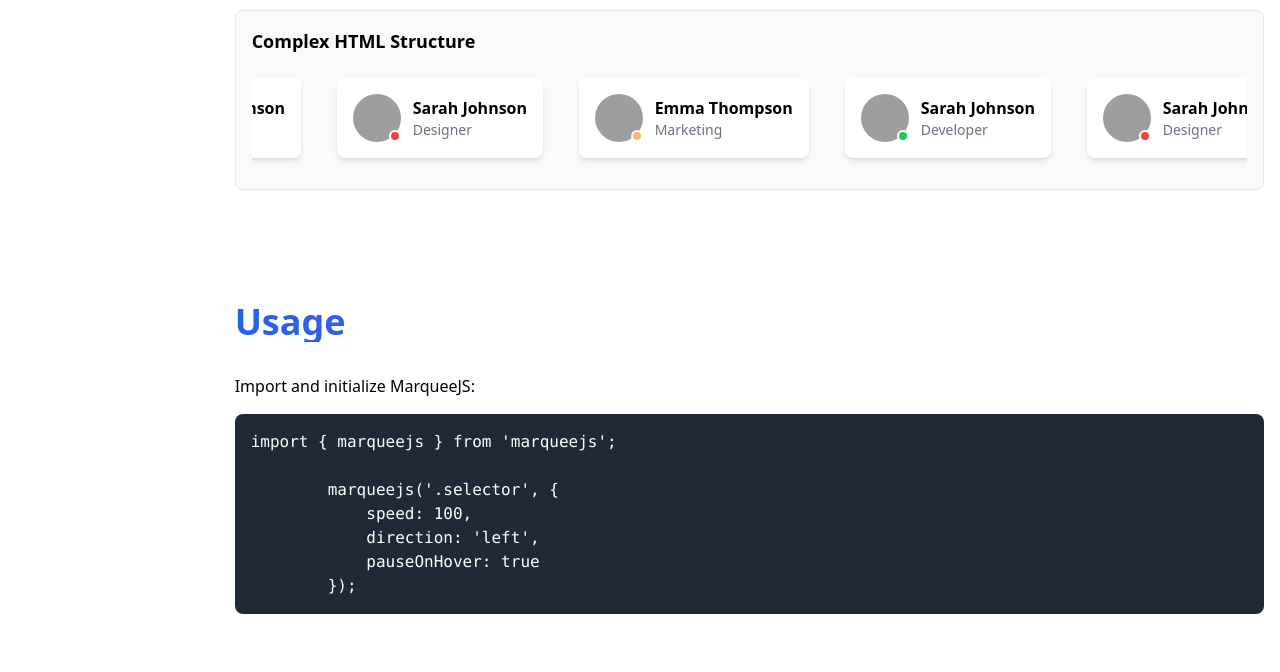
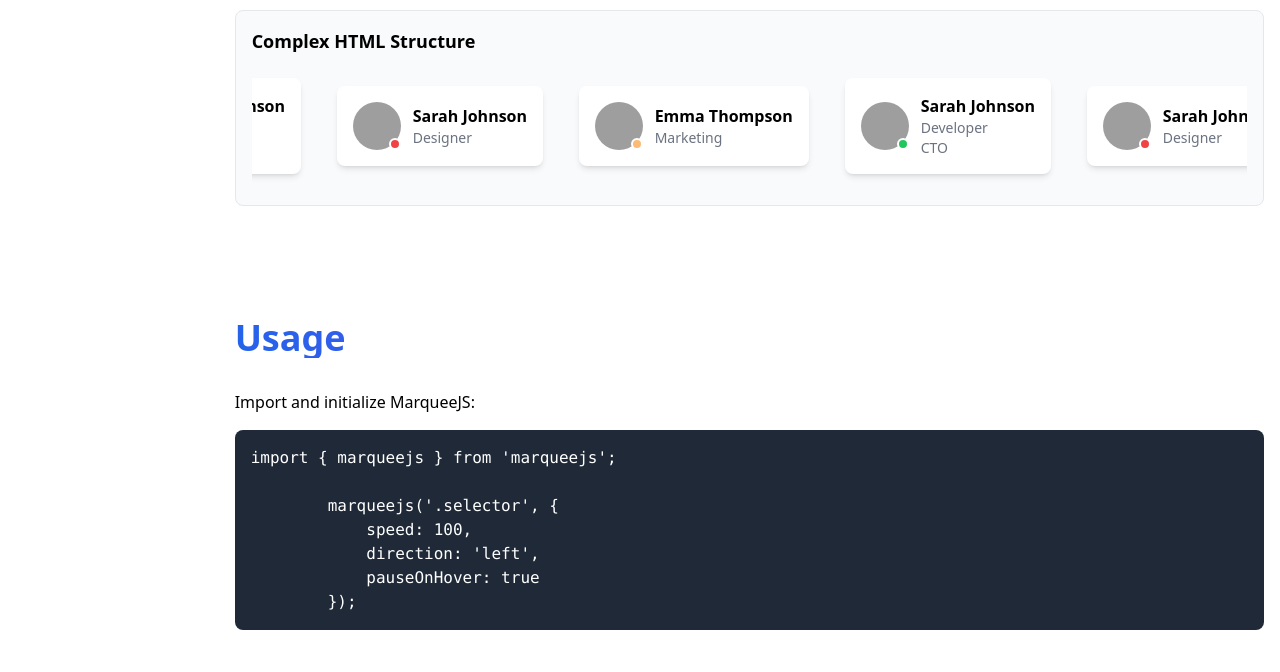
Before and after one commit to VincentLoy/marqueejs, a website built with Vite: page docs/src/index.html in a window 1280 px wide. Shown: the part 4360-5032 px from the top of the page. Built offline with nearby package versions, Linux system fonts and the light colour scheme; grey boxes are pictures that could not be loaded.

Commit message:
update demo

```diff
--- a/docs/src/index.html
+++ b/docs/src/index.html
@@ -430,6 +430,7 @@ marqueejs('.marquee-separator', {
                                     <div class="ml-3">
                                         <h3 class="font-semibold">Sarah Johnson</h3>
                                         <p class="text-sm text-gray-500">Developer</p>
+                                        <p class="text-sm text-gray-500">CTO</p>
                                     </div>
                                 </div>
                                 <div class="user-card flex items-center bg-white rounded-lg p-4 shadow-md mx-2">
```
